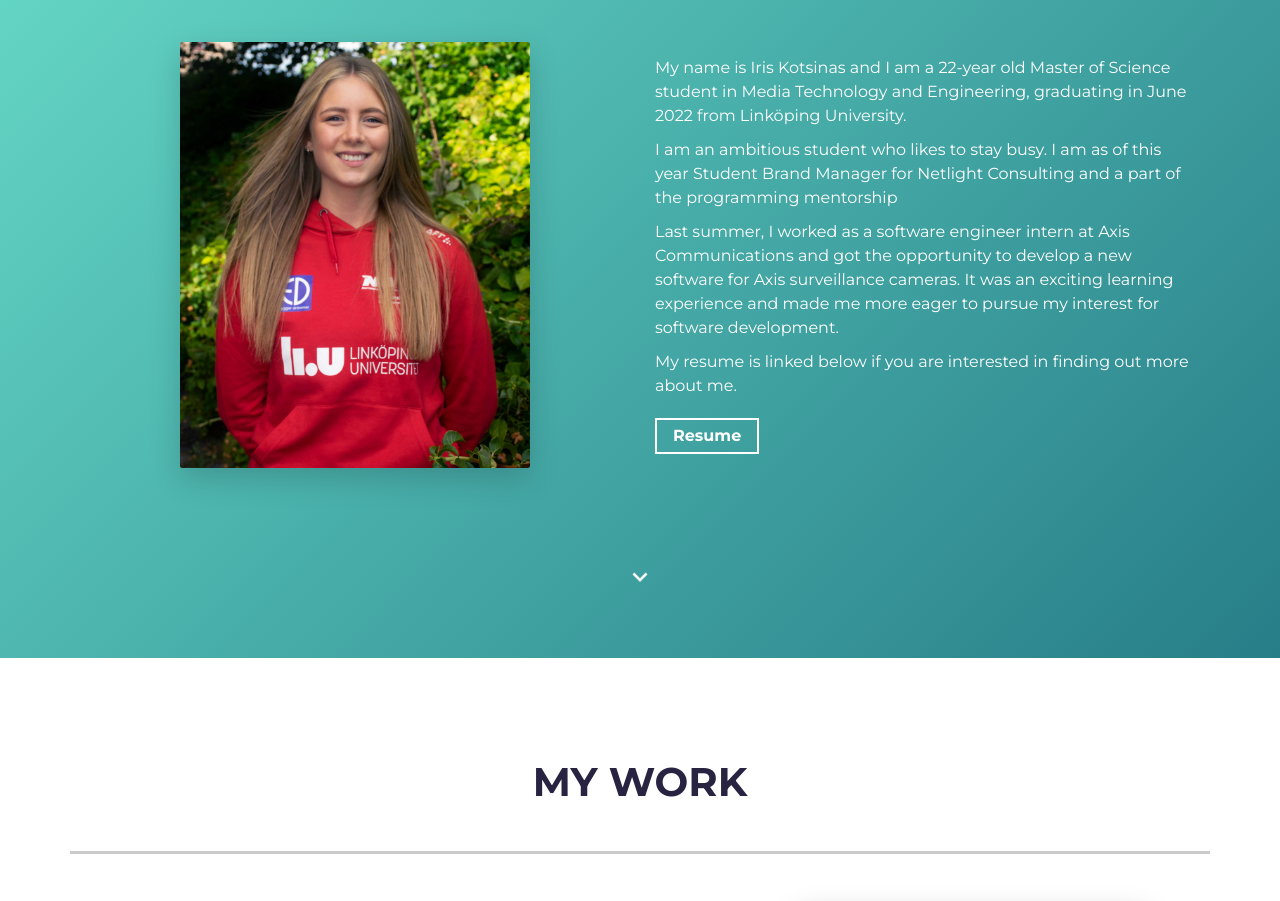
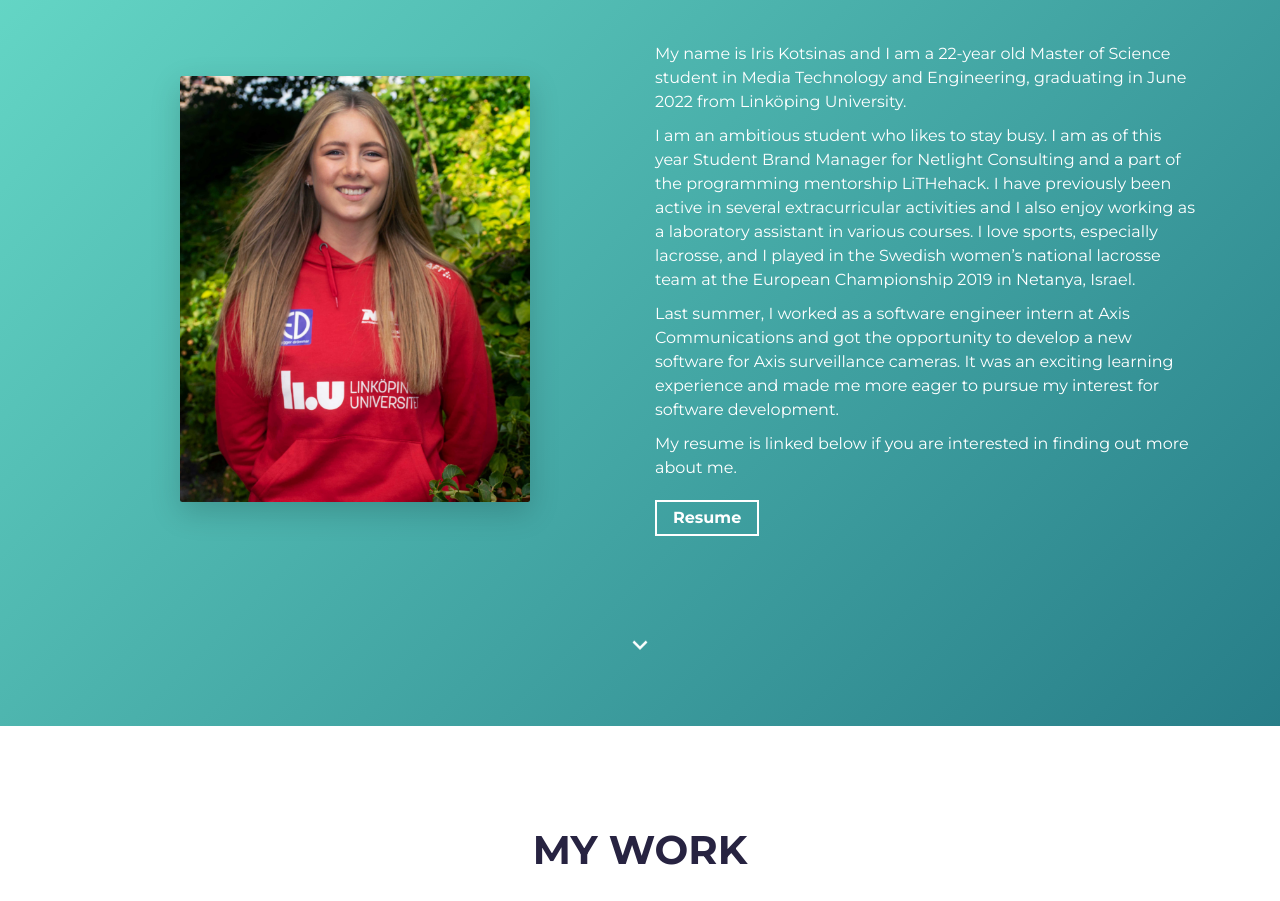
Before and after one commit to iriskotsinas/portfolio, a Gatsby site: page / in a window 1280 px wide. Shown: the part 920-1821 px from the top of the page. Built offline with nearby package versions, Linux system fonts and the light colour scheme; Gatsby itself is replaced by a stand-in of ours.

Commit message:
change info text

```diff
--- a/src/components/About/About.jsx
+++ b/src/components/About/About.jsx
@@ -50,11 +50,10 @@ const About = () => {
                   <p className="about-wrapper__info-text">
                     I am an ambitious student who likes to stay busy. I am as of this year Student
                     Brand Manager for Netlight Consulting and a part of the programming mentorship
-                    {/* LiTHehack. I also enjoy working as a laboratory assistant in various courses. I
-                    have previously been active in extracurricular activities such as The Media
-                    Technoloy Days 2020 as the economy manager, etc. I love sports, especially
-                    lacrosse, and I played in the Swedish women’s national lacrosse team at the
-                    European Championship 2019 in Netanya, Israel. */}
+                    LiTHehack. I have previously been active in several extracurricular activities
+                    and I also enjoy working as a laboratory assistant in various courses. I love
+                    sports, especially lacrosse, and I played in the Swedish women’s national
+                    lacrosse team at the European Championship 2019 in Netanya, Israel.
                   </p>
                   <p className="about-wrapper__info-text">
                     Last summer, I worked as a software engineer intern at Axis Communications and
@@ -81,7 +80,7 @@ const About = () => {
               </Fade>
             </Col>
             {/* <Col md={5} sm={12}>
-              <Card style={{ width: '18rem' }}>
+              <Card className="about-wrapper__card" style={{ width: '18rem' }}>
                 <Card.Header>Featured</Card.Header>
                 <ListGroup variant="flush">
                   <ListGroup.Item>Cras justo odio</ListGroup.Item>
```
